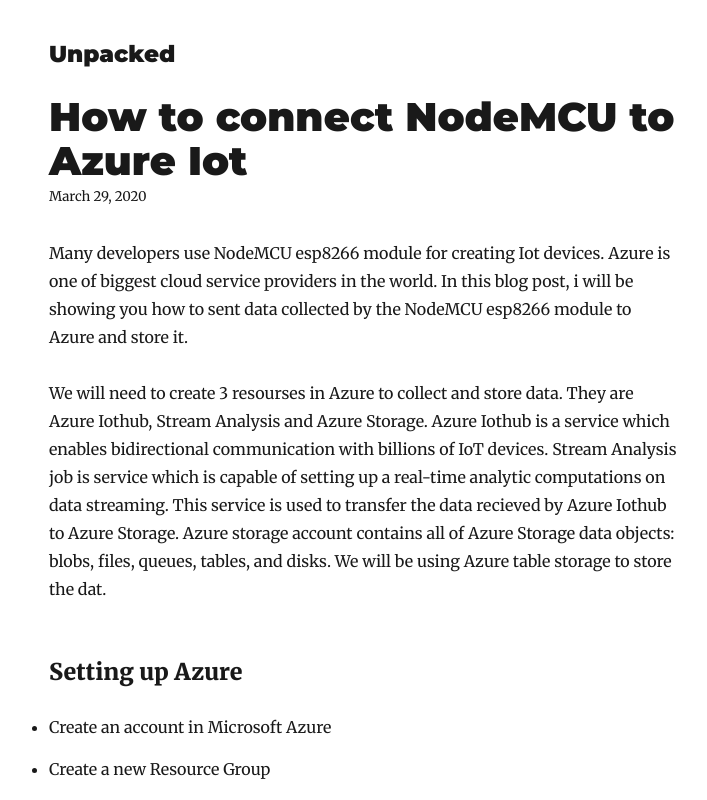
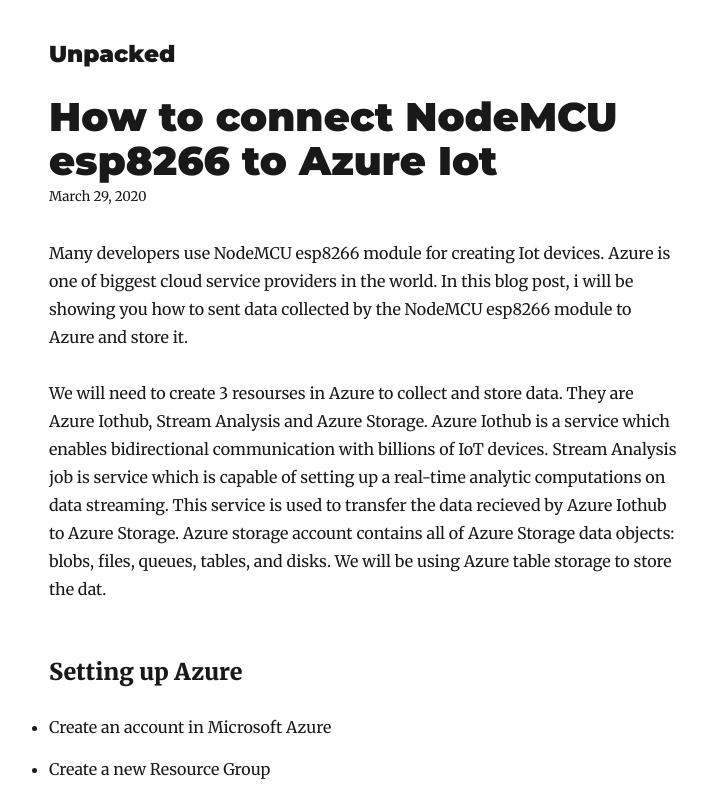
Before and after one commit to ForgottenTale/blog3, a Gatsby site: page /AzureESP8266connect/ in a window 1280 px wide. Shown: the top 800 px of the page, without its empty margins (276-983 px from the left). Built offline with nearby package versions, Linux system fonts and the light colour scheme; Gatsby itself is replaced by a stand-in of ours; some packages are replaced by stand-ins of ours.

Commit message:
Update index.md

```diff
--- a/content/blog/AzureESP8266connect/index.md
+++ b/content/blog/AzureESP8266connect/index.md
@@ -1,5 +1,5 @@
 ---
-title: How to connect NodeMCU to Azure Iot
+title: How to connect NodeMCU esp8266 to Azure Iot
 date: "2020-03-29T21:46:37.121Z"
 ---
 
```
